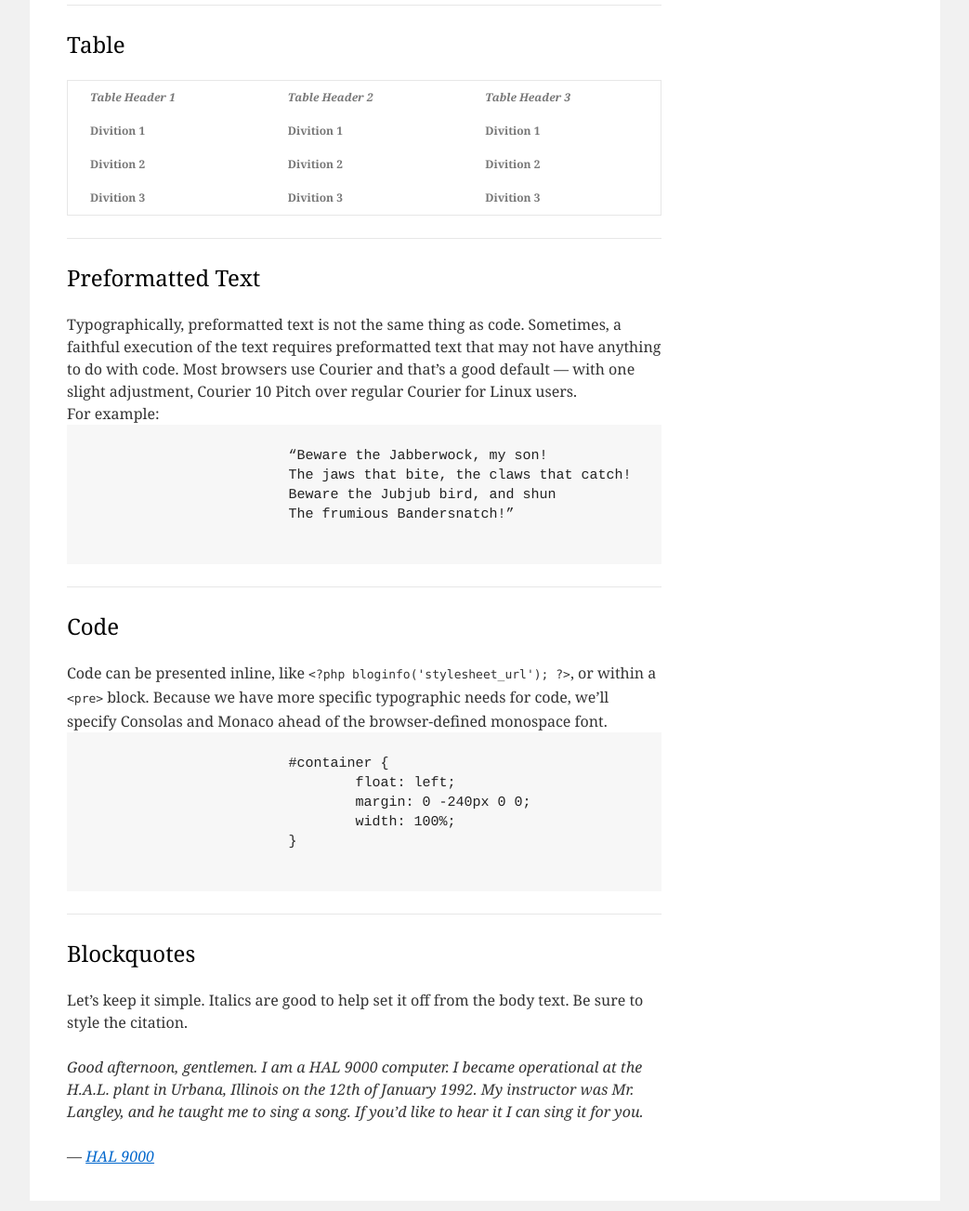
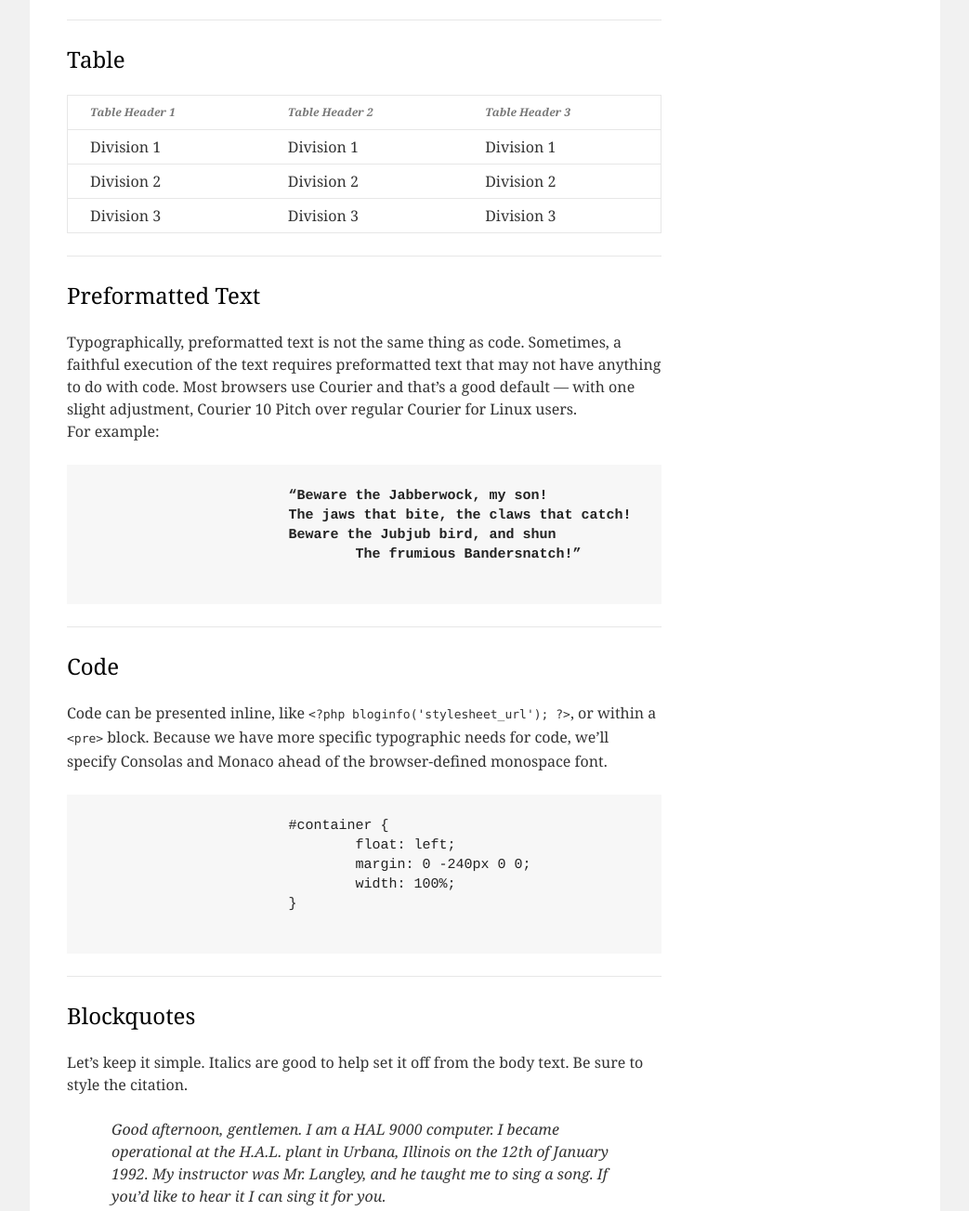
Before and after one commit to Rostyan/homeWorkHtml, a plain HTML site: page index.html in a window 1280 px wide. Shown: the part 1422-2725 px from the top of the page at 93% size, without its empty margins (118-1161 px from the left). Drawn offline with Linux system fonts and the light colour scheme.

Commit message:
change index.html file

```diff
--- a/index.html
+++ b/index.html
@@ -5,11 +5,12 @@
     <title>Main</title>
 	<link rel="stylesheet" type="text/css" href="style.css">
 </head>
+<body>
 <div id="wrapper">
    <div id="main">
       <div id="container">
 	     <div id="content" role="main">
-			 Below is just about everything you’ll need to style in the theme. Check the source code to see the many embedded elements within paragraphs.
+			 <p>Below is just about everything you’ll need to style in the theme. Check the source code to see the many embedded elements within paragraphs.</p>
 	         <hr>
 	         <h1>Heading 1</h1>
 	         <h2>Heading 2</h2>
@@ -26,7 +27,7 @@
 
 	        <p><u>HTML</u> and <u>CSS</u> are our tools. Mauris a ante. Suspendisse quam sem, consequat at, commodo vitae, feugiat in, nunc.
 	        Morbi imperdiet augue quis tellus. Praesent mattis, massa quis luctus fermentum, turpis mi volutpat justo,
-		    eu volutpat enim diam eget metus. To copy a file type COPY <i>filename</i>. <s>Dinner`s at 5:00</s> <ins>Let’s make that 7</ins>. This text has been struck.</p>
+		    eu volutpat enim diam eget metus. To copy a file type COPY <i>filename</i>. <s>Dinner`s at 5:00</s> <ins>Let’s make that 7</ins>. This <s>text</s> has been struck.</p>
 	        <hr>
 	        <h2>List Types</h2>
 			 <h3>Definition List</h3>
@@ -67,39 +68,37 @@
 						</tr>
 					</thead>
 					<tr>
-						<th>Divition 1</th>
-						<th>Divition 1</th>
-						<th>Divition 1</th>
+						<td>Division 1</td>
+						<td>Division 1</td>
+						<td>Division 1</td>
 					</tr>
 					<tr>
-						<th>Divition 2</th>
-						<th>Divition 2</th>
-						<th>Divition 2</th>
+						<td>Division 2</td>
+						<td>Division 2</td>
+						<td>Division 2</td>
 					</tr>
 					<tr>
-						<th>Divition 3</th>
-						<th>Divition 3</th>
-						<th>Divition 3</th>
+						<td>Division 3</td>
+						<td>Division 3</td>
+						<td>Division 3</td>
 					</tr>
 				</table>
 			<hr>
 			 <h2>Preformatted Text</h2>
-
-			Typographically, preformatted text is not the same thing as code.
+			<p>Typographically, preformatted text is not the same thing as code.
 			Sometimes, a faithful execution of the text requires preformatted text that may not have anything to do with code.
 			Most browsers use Courier and that’s a good default — with one slight adjustment,
-			Courier 10 Pitch over regular Courier for Linux users. For example:
+			Courier 10 Pitch over regular Courier for Linux users. For example:</p>
 			<pre>
-			“Beware the Jabberwock, my son!
+			<b>“Beware the Jabberwock, my son!
 			The jaws that bite, the claws that catch!
 			Beware the Jubjub bird, and shun
-			The frumious Bandersnatch!”
+				The frumious Bandersnatch!”</b>
 			</pre>
 			 <hr>
 			 <h2>Code</h2>
-
-			Code can be presented inline, like <code>&lt?php bloginfo('stylesheet_url'); ?&gt</code>, or within a <code>&ltpre&gt</code> block. Because we have more specific typographic needs for code,
-			we’ll specify Consolas and Monaco ahead of the browser-defined monospace font.
+			<p>Code can be presented inline, like <code>&lt?php bloginfo('stylesheet_url'); ?&gt</code>, or within a <code>&ltpre&gt</code> block. Because we have more specific typographic needs for code,
+			we’ll specify Consolas and Monaco ahead of the browser-defined monospace font.</p>
 			<pre>
 			#container {
 				float: left;
@@ -110,15 +109,15 @@
 			 <hr>
 			 <h2>Blockquotes</h2>
 
-			Let’s keep it simple. Italics are good to help set it off from the body text. Be sure to style the citation.
+			<p>Let’s keep it simple. Italics are good to help set it off from the body text. Be sure to style the citation.</p>
 
-			<p></p><dl><dd><i>Good afternoon, gentlemen. I am a HAL 9000 computer. I became operational at the H.A.L. plant in Urbana,
+			<blockquote>Good afternoon, gentlemen. I am a HAL 9000 computer. I became operational at the H.A.L. plant in Urbana,
 			Illinois on the 12th of January 1992. My instructor was Mr. Langley, and he taught me to sing a song.
-			 If you’d like to hear it I can sing it for you.
+				If you’d like to hear it I can sing it for you.</blockquote>
 				<br>
 			 <br>
-			— <a href="@">HAL 9000</a>
-		 	</i></dd></dl></div>
+			— <a href="#">HAL 9000</a>
+		 	</div>
 	     </div>
       </div>
    </div>
```
